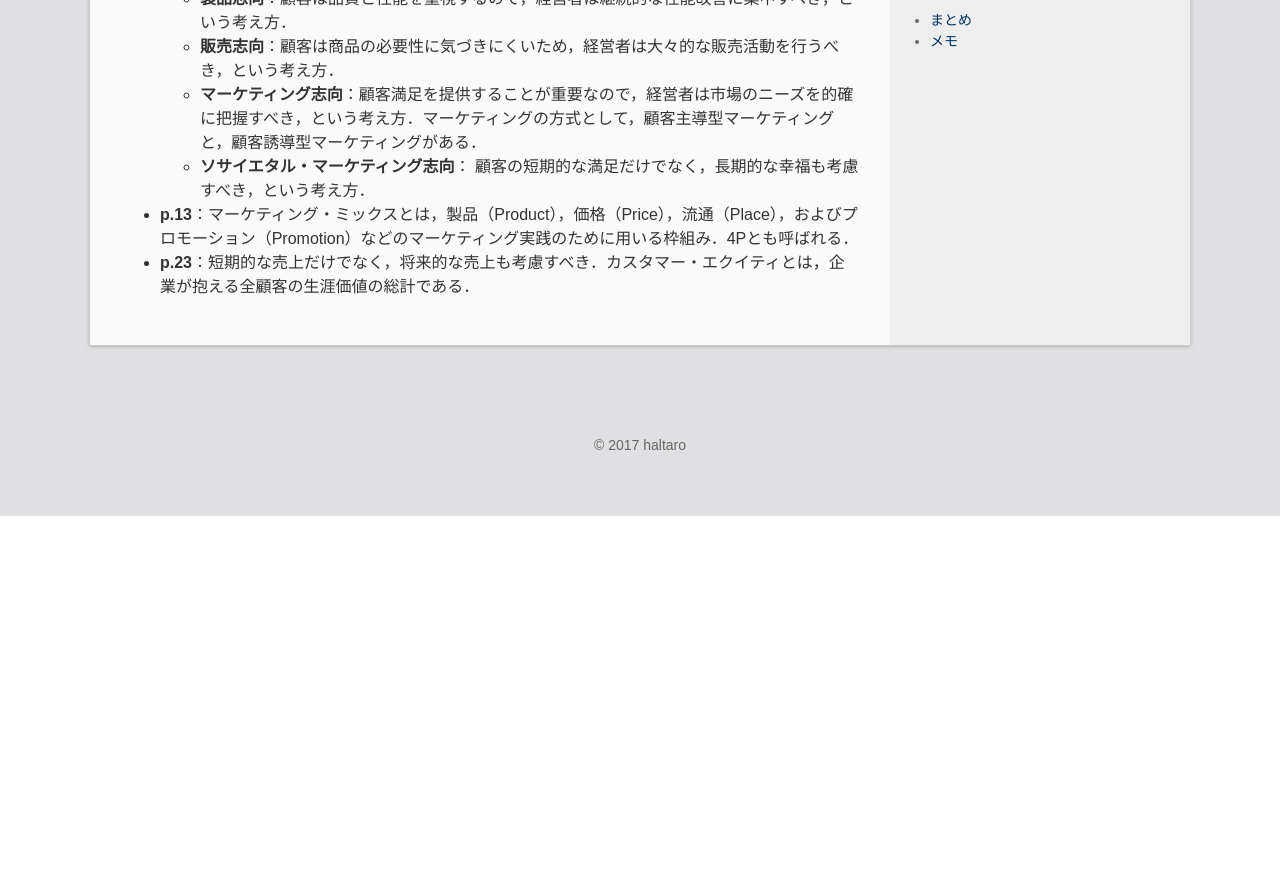
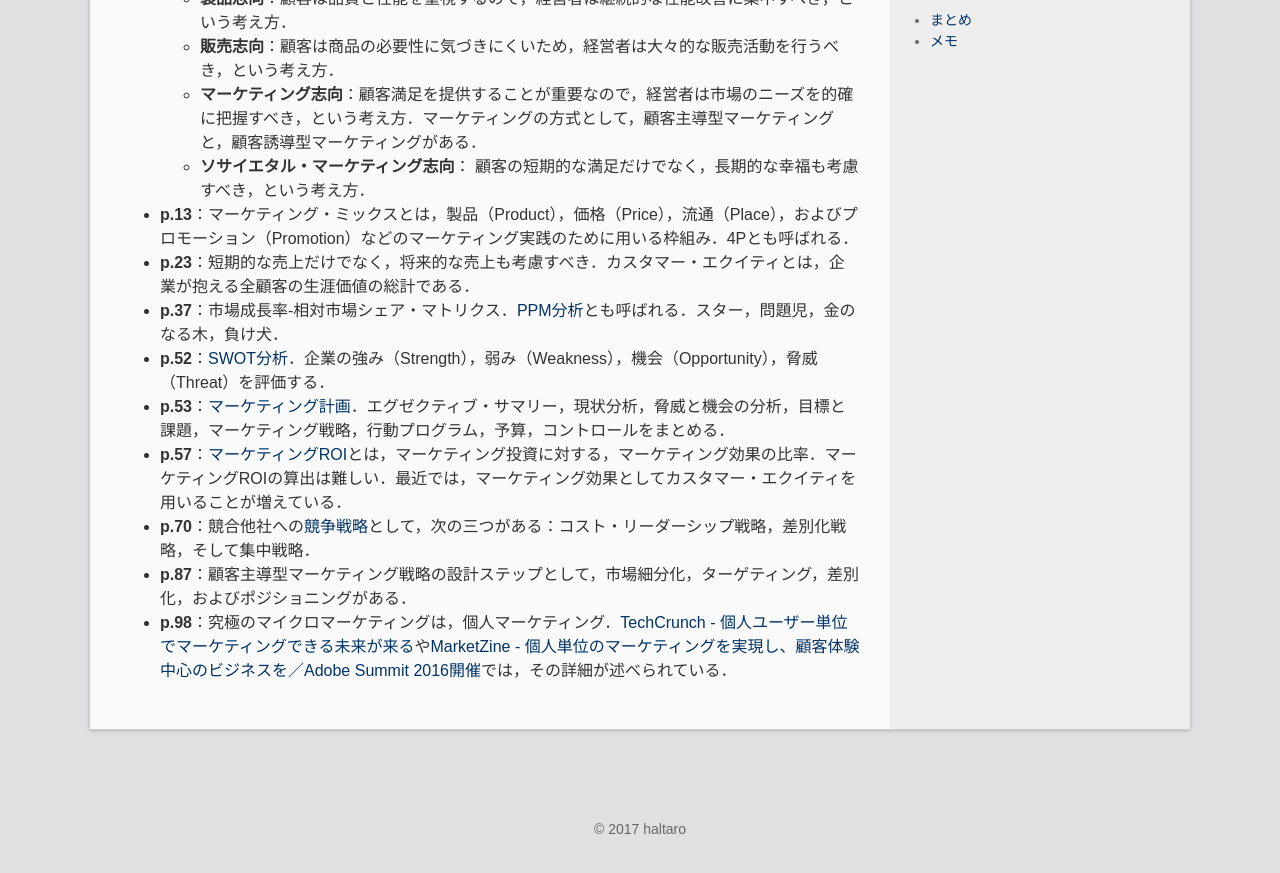
Before and after one commit to madoreenu/haltaro.github.io, a Jekyll site: the page built from _posts/2017-10-15-marketing.md, in a window 1280 px wide and 900 px high, scrolled down 880 px. Shown: the top 873 px of the window. Built offline with Jekyll 4.4.1, drawn with Linux system fonts in a browser that asks for light colours; before the commit the page ends 1396 px from its top, so only the background shows below that.

Commit message:
Add some lines

```diff
--- a/_posts/2017-10-15-marketing.md
+++ b/_posts/2017-10-15-marketing.md
@@ -29,3 +29,10 @@ outline: （作成中）コトラー，アームストロング，恩藏のマ
   * **ソサイエタル・マーケティング志向**： 顧客の短期的な満足だけでなく，長期的な幸福も考慮すべき，という考え方．
 * **p.13**：マーケティング・ミックスとは，製品（Product），価格（Price），流通（Place），およびプロモーション（Promotion）などのマーケティング実践のために用いる枠組み．4Pとも呼ばれる．
 * **p.23**：短期的な売上だけでなく，将来的な売上も考慮すべき．カスタマー・エクイティとは，企業が抱える全顧客の生涯価値の総計である．
+* **p.37**：市場成長率-相対市場シェア・マトリクス．[PPM分析](http://www.darecon.com/tool/ppm1.html)とも呼ばれる．スター，問題児，金のなる木，負け犬．
+* **p.52**：[SWOT分析](http://www.darecon.com/tool/swot1.html)．企業の強み（Strength），弱み（Weakness），機会（Opportunity），脅威（Threat）を評価する．
+* **p.53**：[マーケティング計画](http://www.nrc.co.jp/marketing/02-09.html)．エグゼクティブ・サマリー，現状分析，脅威と機会の分析，目標と課題，マーケティング戦略，行動プログラム，予算，コントロールをまとめる．
+* **p.57**：[マーケティングROI](https://www.leadplus.net/blog/marketing-roi.html)とは，マーケティング投資に対する，マーケティング効果の比率．マーケティングROIの算出は難しい．最近では，マーケティング効果としてカスタマー・エクイティを用いることが増えている．
+* **p.70**：競合他社への[競争戦略](http://www.marketingbank.jp/special/cat07/129.php)として，次の三つがある：コスト・リーダーシップ戦略，差別化戦略，そして集中戦略．
+* **p.87**：顧客主導型マーケティング戦略の設計ステップとして，市場細分化，ターゲティング，差別化，およびポジショニングがある．
+* **p.98**：究極のマイクロマーケティングは，個人マーケティング．[TechCrunch - 個人ユーザー単位でマーケティングできる未来が来る](http://jp.techcrunch.com/2015/08/16/20150814the-future-of-consumer-marketing-is-personal-2/)や[MarketZine - 個人単位のマーケティングを実現し、顧客体験中心のビジネスを／Adobe Summit 2016開催](https://markezine.jp/article/detail/24150)では，その詳細が述べられている．
```
Also changed, not shown: other parts of _posts/2017-10-15-marketing.md (+1 -1 lines), 2 other files.
